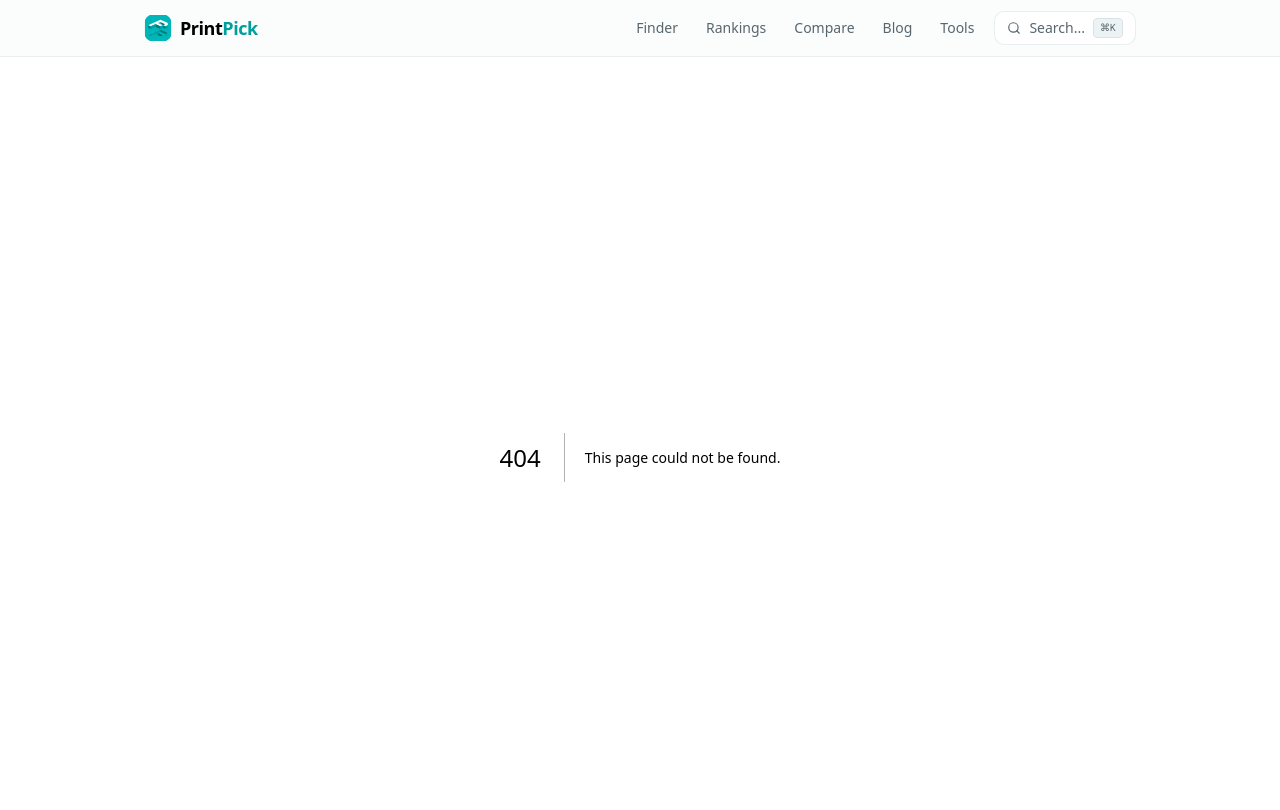
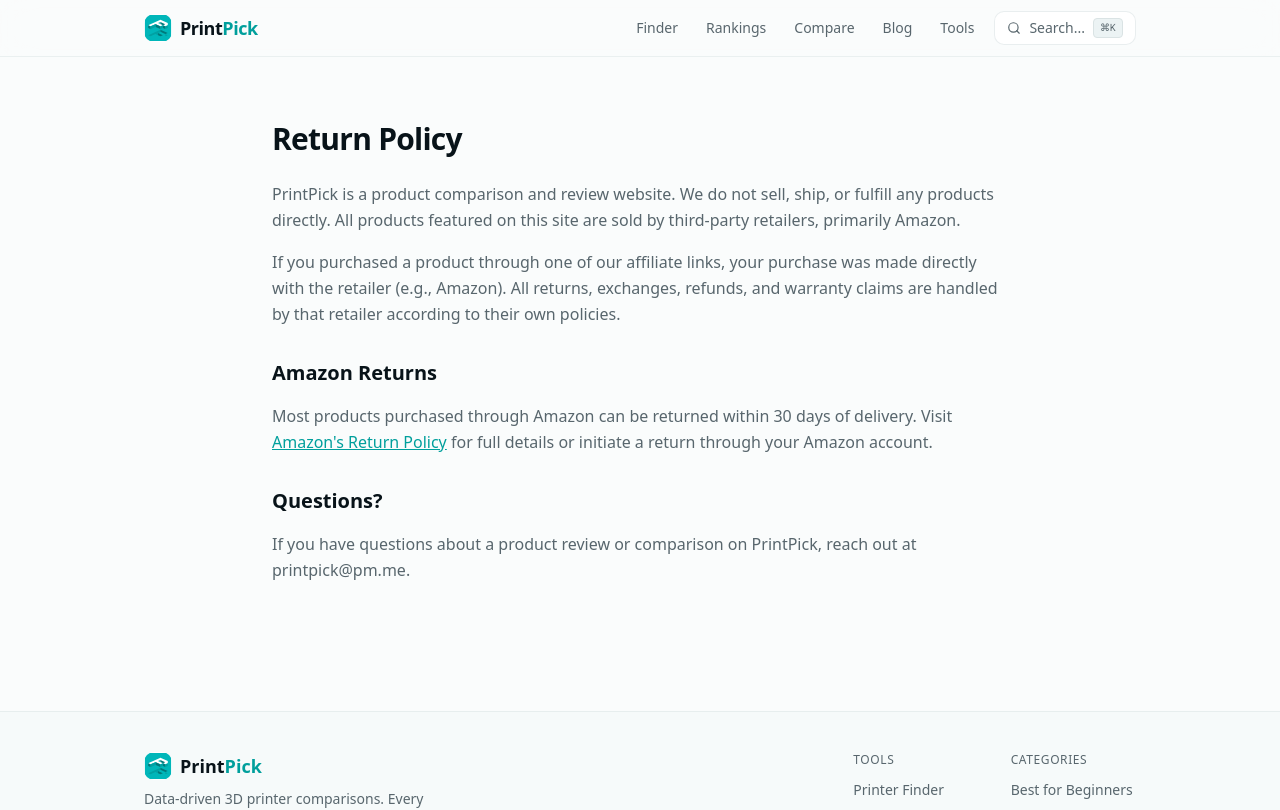
Before and after one commit to mshadmanrahman/printpick, a Next.js app: page /returns in a window 1280 px wide. Before the commit this address had no page. Shown: the top 810 px of the page. Built offline with nearby package versions, Linux system fonts and the light colour scheme.

Commit message:
feat: add return policy page for Google Merchant Center

```diff
--- /dev/null
+++ b/src/app/returns/page.tsx
@@ -0,0 +1,47 @@
+import type { Metadata } from "next";
+
+export const metadata: Metadata = {
+  title: "Return Policy",
+  description: "PrintPick is an affiliate comparison site. Products are sold and fulfilled by third-party retailers.",
+  robots: { index: false },
+};
+
+export default function ReturnsPage() {
+  return (
+    <div className="mx-auto max-w-3xl px-4 py-16">
+      <h1 className="text-3xl font-bold tracking-tight">Return Policy</h1>
+      <div className="mt-6 space-y-4 text-muted-foreground leading-relaxed">
+        <p>
+          PrintPick is a product comparison and review website. We do not sell, ship,
+          or fulfill any products directly. All products featured on this site are sold
+          by third-party retailers, primarily Amazon.
+        </p>
+        <p>
+          If you purchased a product through one of our affiliate links, your purchase
+          was made directly with the retailer (e.g., Amazon). All returns, exchanges,
+          refunds, and warranty claims are handled by that retailer according to their
+          own policies.
+        </p>
+        <h2 className="text-xl font-semibold text-foreground pt-4">Amazon Returns</h2>
+        <p>
+          Most products purchased through Amazon can be returned within 30 days of
+          delivery. Visit{" "}
+          <a
+            href="https://www.amazon.com/gp/help/customer/display.html?nodeId=GKM69DUUYKQWKBER"
+            target="_blank"
+            rel="noopener noreferrer"
+            className="text-primary underline"
+          >
+            Amazon&apos;s Return Policy
+          </a>{" "}
+          for full details or initiate a return through your Amazon account.
+        </p>
+        <h2 className="text-xl font-semibold text-foreground pt-4">Questions?</h2>
+        <p>
+          If you have questions about a product review or comparison on PrintPick,
+          reach out at printpick@pm.me.
+        </p>
+      </div>
+    </div>
+  );
+}
```
